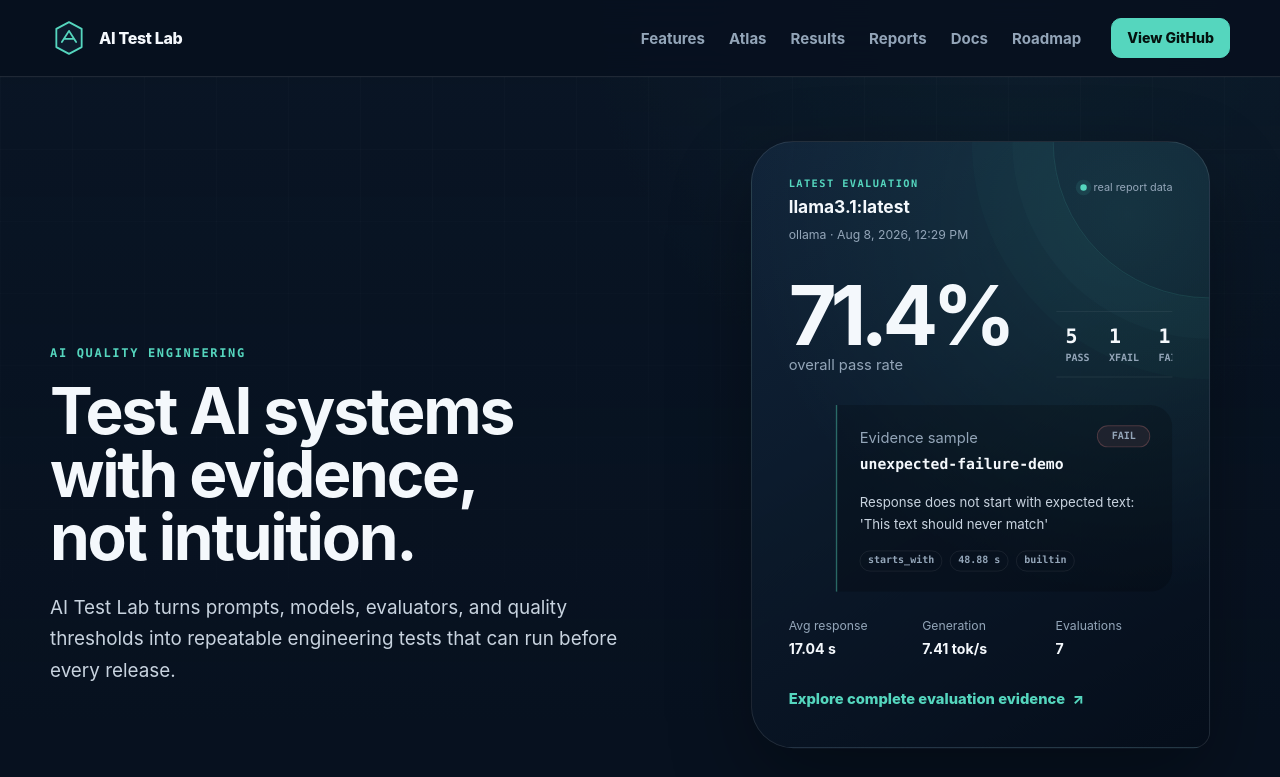
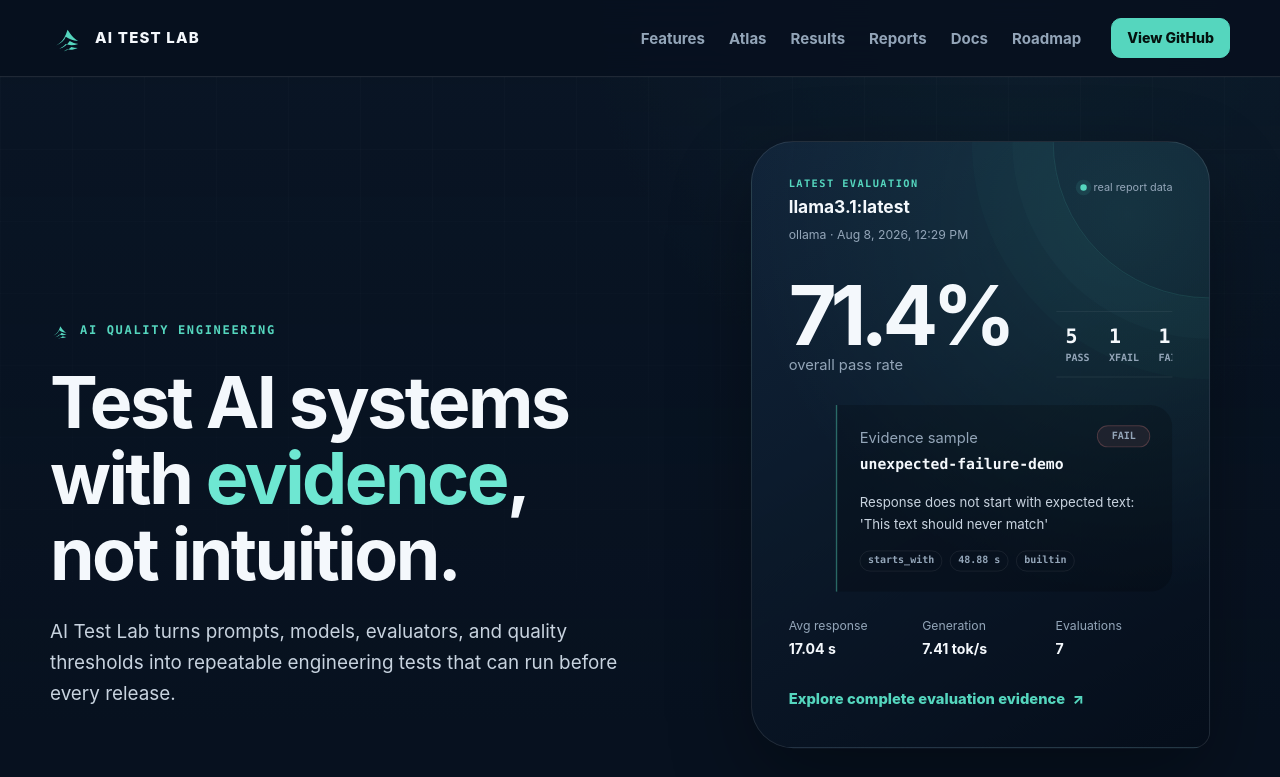
Before and after one commit to AnthonyVinokur/aitestlab-website, a Next.js app: page / in a window 1280 px wide. Shown: the top 777 px of the page. Built offline with nearby package versions, Linux system fonts and the light colour scheme; no server answers.

Commit message:
feat: integrate AI Test Lab brand into homepage

```diff
--- a/app/layout.tsx
+++ b/app/layout.tsx
@@ -3,6 +3,7 @@
 import { SiteHeader } from "@/components/site-header";
 import { siteConfig } from "@/lib/site";
 import "./globals.css";
+import "./w2-5-brand.css";
 
 export const metadata: Metadata = {
   metadataBase: new URL(siteConfig.url),
@@ -29,7 +30,14 @@
     siteName: siteConfig.name,
     title: "AI Test Lab | Evidence for Reliable AI",
     description: siteConfig.description,
-    images: [{ url: "/opengraph-image.png", width: 1200, height: 630, alt: "AI Test Lab — evidence for reliable AI systems" }],
+    images: [
+      {
+        url: "/opengraph-image.png",
+        width: 1200,
+        height: 630,
+        alt: "AI Test Lab â€” evidence for reliable AI systems",
+      },
+    ],
   },
   twitter: {
     card: "summary_large_image",
@@ -48,11 +56,15 @@
   colorScheme: "dark",
 };
 
-export default function RootLayout({ children }: Readonly<{ children: React.ReactNode }>) {
+export default function RootLayout({
+  children,
+}: Readonly<{ children: React.ReactNode }>) {
   return (
     <html lang="en" data-scroll-behavior="smooth">
       <body>
-        <a className="skip-link" href="#main-content">Skip to content</a>
+        <a className="skip-link" href="#main-content">
+          Skip to content
+        </a>
         <SiteHeader />
         <main id="main-content">{children}</main>
         <SiteFooter />
--- a/app/page.tsx
+++ b/app/page.tsx
@@ -1,4 +1,5 @@
 import type { Metadata } from "next";
+import { BrandMark } from "@/components/brand-mark";
 import { Container } from "@/components/container";
 import { LatestEvaluationPreview } from "@/components/evaluation/latest-evaluation-preview";
 import { PageHero } from "@/components/page-hero";
@@ -81,8 +82,18 @@
   return (
     <>
       <PageHero
-        eyebrow="AI QUALITY ENGINEERING"
-        title="Test AI systems with evidence, not intuition."
+        eyebrow={
+          <span className="hero-brand-eyebrow">
+            <BrandMark className="hero-brand-symbol" />
+            <span>AI QUALITY ENGINEERING</span>
+          </span>
+        }
+        title={
+          <>
+            Test AI systems with <span className="hero-evidence">evidence</span>
+            , not intuition.
+          </>
+        }
         description="AI Test Lab turns prompts, models, evaluators, and quality thresholds into repeatable engineering tests that can run before every release."
       >
         <div className="home-hero-product">
@@ -140,7 +151,7 @@
 
                 {index < items.length - 1 ? (
                   <span className="home-pipeline-arrow" aria-hidden="true">
-                    →
+                    â†’
                   </span>
                 ) : null}
               </div>
@@ -209,7 +220,7 @@
               </div>
 
               <div className="home-architecture-connector" aria-hidden="true">
-                ↓
+                â†“
               </div>
 
               <div className="home-architecture-node">
@@ -219,7 +230,7 @@
               </div>
 
               <div className="home-architecture-connector" aria-hidden="true">
-                ↓
+                â†“
               </div>
 
               <div className="home-engine-grid">
@@ -245,7 +256,7 @@
               </div>
 
               <div className="home-architecture-connector" aria-hidden="true">
-                ↓
+                â†“
               </div>
 
               <div className="home-architecture-node">
--- /dev/null
+++ b/app/w2-5-brand.css
@@ -0,0 +1,71 @@
+/*
+ * Sprint W2.5 — Brand Integration + Hero Polish
+ * Brand-only refinements. W2.4 layout/evidence architecture stays untouched.
+ */
+
+.brand-fin-symbol {
+  display: block;
+  flex: 0 0 auto;
+  overflow: visible;
+  fill: currentColor;
+}
+
+.brand .brand-logo {
+  width: 34px;
+  height: 34px;
+  color: var(--accent);
+  fill: currentColor;
+  stroke: none;
+}
+
+.brand .brand-logo path:last-child {
+  fill: currentColor;
+}
+
+.brand-wordmark {
+  color: var(--text);
+  font-size: 0.94rem;
+  font-weight: 850;
+  letter-spacing: 0.08em;
+  line-height: 1;
+}
+
+.page-hero-content h1:has(.hero-evidence) {
+  max-width: 650px;
+  font-size: clamp(3rem, 5.6vw, 5.25rem);
+  line-height: 1.06;
+}
+
+.hero-brand-eyebrow {
+  display: inline-flex;
+  align-items: center;
+  gap: 10px;
+}
+
+.eyebrow .hero-brand-symbol {
+  width: 20px;
+  height: 20px;
+  color: var(--accent);
+  fill: currentColor;
+  stroke: none;
+}
+
+.eyebrow .hero-brand-symbol path {
+  fill: currentColor;
+}
+
+.hero-evidence {
+  color: var(--color-brand-400);
+}
+
+@media (max-width: 760px) {
+  .brand .brand-logo {
+    width: 30px;
+    height: 30px;
+  }
+
+  .brand-wordmark {
+    font-size: 0.82rem;
+    letter-spacing: 0.07em;
+  }
+}
--- /dev/null
+++ b/components/brand-mark.tsx
@@ -0,0 +1,18 @@
+type BrandMarkProps = {
+  className?: string;
+};
+
+export function BrandMark({ className = "" }: BrandMarkProps) {
+  return (
+    <svg
+      className={`brand-fin-symbol ${className}`.trim()}
+      viewBox="0 0 48 48"
+      aria-hidden="true"
+      focusable="false"
+    >
+      <path d="M8.5 34.5c6.4-3.1 11.3-8.7 14.1-16.2l2.2-6 3.6 5.4c2.7 4.1 6.2 7.4 11.1 10.6-7.3-.6-12.9-2.6-17.2-6-2.2 5.5-6.7 9.7-13.8 12.2Z" />
+      <path d="M13.1 39.2c6.1-1.8 11-5.5 14.8-11.1 3.6 2.2 7.5 3.6 12 4.3-6.8 2.4-12.7 2.4-17.7.2-2.7 3-5.7 5.2-9.1 6.6Z" />
+      <path d="M18.7 43c4.4-1.1 8.2-3.2 11.5-6.4 2.8 1 5.7 1.5 8.9 1.5-5.2 2.5-10.2 3.1-15 1.9-1.7 1.4-3.5 2.4-5.4 3Z" />
+    </svg>
+  );
+}
--- a/components/site-header.tsx
+++ b/components/site-header.tsx
@@ -1,4 +1,5 @@
 import Link from "next/link";
+import { BrandMark } from "@/components/brand-mark";
 import { Container } from "@/components/container";
 import { siteConfig } from "@/lib/site";
 
@@ -19,11 +20,8 @@
     <header className="site-header">
       <Container className="header-inner">
         <Link className="brand" href="/" aria-label={`${siteConfig.name} home`}>
-          <svg className="brand-logo" viewBox="0 0 48 48" aria-hidden="true">
-            <path d="M8 12.5 24 4l16 8.5v23L24 44 8 35.5v-23Z" />
-            <path d="m15 29 9-14 9 14M18 25h12" />
-          </svg>
-          <span>{siteConfig.name}</span>
+          <BrandMark className="brand-logo" />
+          <span className="brand-wordmark">AI TEST LAB</span>
         </Link>
 
         <nav className="desktop-nav" aria-label="Primary navigation">
```
Also changed, not shown: components/page-hero.tsx (+3 -7 lines), public/logo.svg.
